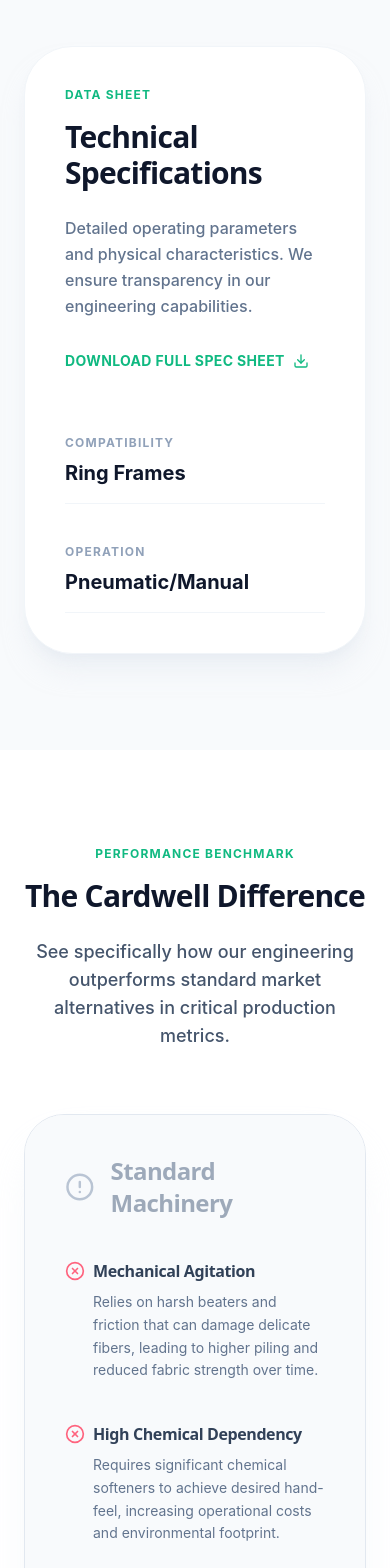
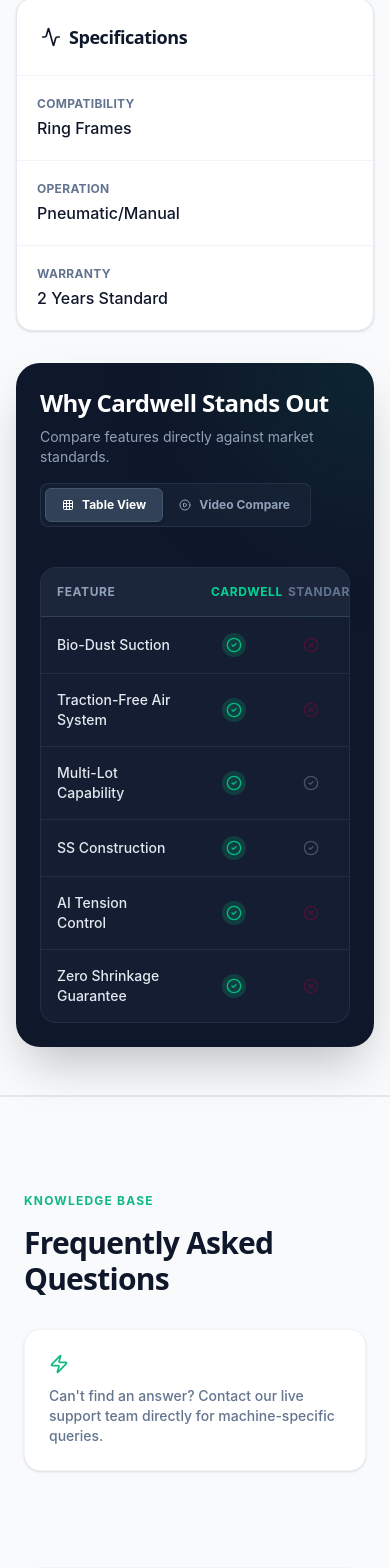
Before and after one commit to suryajagan2803-creator/carwell-website, a Next.js app: page /product/apron-doffing-device in a window 390 px wide. Shown: the part 1615-3183 px from the top of the page. Built offline with nearby package versions, Linux system fonts and the light colour scheme.

Commit message:
Latest update: Fixed Timeline scroll, added Product Catalog filters

```diff
--- a/src/app/product/[slug]/page.tsx
+++ b/src/app/product/[slug]/page.tsx
@@ -5,7 +5,7 @@
 import Link from 'next/link';
 import {
     CheckCircle2, XCircle, AlertCircle, ShieldCheck, Activity, Scan, Eye, Minimize, Hash,
-    ChevronRight, Download, ArrowRight, Zap, Layers, Settings, BarChart3, ChevronDown, Cpu
+    ChevronRight, Download, ArrowRight, Zap, Layers, Settings, BarChart3, ChevronDown, Cpu, Grid, PlayCircle
 } from 'lucide-react';
 import { products } from '@/data/products';
 import Header from '@/components/Header';
@@ -214,244 +214,108 @@
                 </div>
             </section>
 
-            {/* B. TECHNICAL SPECIFICATIONS */}
-            <section className="py-24 bg-slate-50 relative overflow-hidden">
-                <div className="container mx-auto px-6 md:px-8 relative z-10">
-                    <div className="bg-white rounded-[3rem] p-10 md:p-16 shadow-xl shadow-slate-200/50 border border-slate-100">
-                        <div className="flex flex-col lg:flex-row gap-16">
-                            <div className="lg:w-1/3">
-                                <span className="text-primary font-bold text-xs tracking-widest uppercase mb-4 block">Data Sheet</span>
-                                <h2 className="text-3xl md:text-4xl font-extrabold mb-6 text-slate-900 tracking-tight">Technical<br />Specifications</h2>
-                                <p className="text-slate-500 mb-8 leading-relaxed font-medium">
-                                    Detailed operating parameters and physical characteristics. We ensure transparency in our engineering capabilities.
-                                </p>
-                                <button className="text-primary hover:text-slate-900 transition-colors flex items-center gap-2 font-bold text-sm uppercase tracking-wide group">
-                                    Download Full Spec Sheet <Download className="w-4 h-4 group-hover:translate-y-1 transition-transform" />
-                                </button>
+            {/* B. & C. SPLIT SPECS & COMPARISON LAYOUT */}
+            <section className="py-12 bg-slate-50 border-b border-slate-200">
+                <div className="container mx-auto px-4 md:px-6">
+
+                    <div className="grid grid-cols-1 lg:grid-cols-12 gap-8 items-start">
+
+                        {/* LEFT: SPECIFICATIONS CARD (Light Theme) */}
+                        <div className="lg:col-span-4 bg-white rounded-2xl border border-slate-200 shadow-sm overflow-hidden h-full">
+                            <div className="p-6 border-b border-slate-100 flex items-center gap-2">
+                                <Activity className="w-5 h-5 text-slate-900" />
+                                <h3 className="font-bold text-slate-900 text-lg">Specifications</h3>
+                            </div>
+                            <div className="divide-y divide-slate-100">
+                                {product?.specs?.map((spec, i) => (
+                                    <div key={i} className="p-5 flex flex-col gap-1 hover:bg-slate-50 transition-colors">
+                                        <div className="text-xs font-bold text-slate-500 uppercase tracking-wide">{spec.label}</div>
+                                        <div className="font-medium text-slate-900">{spec.value}</div>
+                                    </div>
+                                ))}
+                                <div className="p-5 flex flex-col gap-1 hover:bg-slate-50 transition-colors">
+                                    <div className="text-xs font-bold text-slate-500 uppercase tracking-wide">Warranty</div>
+                                    <div className="font-medium text-slate-900">2 Years Standard</div>
+                                </div>
+                            </div>
+                        </div>
+
+                        {/* RIGHT: COMPARISON CARD (Dark Theme) */}
+                        <div className="lg:col-span-8 bg-[#0F172A] rounded-3xl p-6 md:p-8 md:min-h-[500px] flex flex-col relative overflow-hidden shadow-2xl">
+                            {/* Background Elements */}
+                            <div className="absolute top-0 right-0 w-64 h-64 bg-emerald-500/10 rounded-full blur-[80px] -translate-y-1/2 translate-x-1/2 pointer-events-none" />
+
+                            <div className="flex flex-col md:flex-row justify-between items-start md:items-center mb-10 gap-4 relative z-10">
+                                <div>
+                                    <h2 className="text-2xl md:text-3xl font-bold text-white mb-2">Why Cardwell Stands Out</h2>
+                                    <p className="text-slate-400 text-sm">Compare features directly against market standards.</p>
+                                </div>
+
+                                {/* Toggle Buttons */}
+                                <div className="flex bg-slate-800/50 p-1 rounded-lg border border-slate-700/50">
+                                    <button className="flex items-center gap-2 px-4 py-2 bg-slate-700 rounded-md text-white text-xs font-bold shadow-sm transition-all border border-slate-600">
+                                        <Grid className="w-3 h-3" /> Table View
+                                    </button>
+                                    <button className="flex items-center gap-2 px-4 py-2 text-slate-400 hover:text-white rounded-md text-xs font-bold transition-all hover:bg-slate-700/50">
+                                        <PlayCircle className="w-3 h-3" /> Video Compare
+                                    </button>
+                                </div>
                             </div>
 
-                            <div className="lg:w-2/3">
-                                <div className="grid grid-cols-1 md:grid-cols-2 gap-x-12 gap-y-10">
-                                    {product.specs.map((spec, i) => (
-                                        <div key={i} className="border-b border-slate-100 pb-4">
-                                            <div className="text-xs text-slate-400 uppercase tracking-widest mb-2 font-bold">{spec.label}</div>
-                                            <div className="text-xl font-bold text-slate-900">{spec.value}</div>
+                            {/* Comparison Table */}
+                            <div className="bg-slate-800/40 rounded-2xl border border-slate-700/50 overflow-hidden relative z-10">
+                                {/* Table Header */}
+                                <div className="grid grid-cols-12 bg-slate-800/80 border-b border-slate-700 text-xs font-bold text-slate-400 uppercase tracking-wider">
+                                    <div className="col-span-6 p-4 md:pl-8">Feature</div>
+                                    <div className="col-span-3 p-4 text-center text-emerald-400">Cardwell</div>
+                                    <div className="col-span-3 p-4 text-center text-slate-500">Standard</div>
+                                </div>
+
+                                {/* Table Body */}
+                                <div className="divide-y divide-slate-700/50">
+                                    {[
+                                        { name: "Bio-Dust Suction", cardwell: true, standard: false },
+                                        { name: "Traction-Free Air System", cardwell: true, standard: false },
+                                        { name: "Multi-Lot Capability", cardwell: true, standard: true },
+                                        { name: "SS Construction", cardwell: true, standard: true },
+                                        { name: "AI Tension Control", cardwell: true, standard: false },
+                                        { name: "Zero Shrinkage Guarantee", cardwell: true, standard: false }
+                                    ].map((row, i) => (
+                                        <div key={i} className="grid grid-cols-12 items-center hover:bg-white/5 transition-colors group">
+                                            <div className="col-span-6 p-4 md:pl-8 font-medium text-slate-200 text-sm">{row.name}</div>
+                                            <div className="col-span-3 p-4 flex justify-center">
+                                                {row.cardwell ? (
+                                                    <div className="w-6 h-6 rounded-full bg-emerald-500/20 flex items-center justify-center">
+                                                        <CheckCircle2 className="w-4 h-4 text-emerald-500" />
+                                                    </div>
+                                                ) : (
+                                                    <div className="w-6 h-6 rounded-full bg-slate-700/50 flex items-center justify-center">
+                                                        <XCircle className="w-4 h-4 text-slate-500" />
+                                                    </div>
+                                                )}
+                                            </div>
+                                            <div className="col-span-3 p-4 flex justify-center opacity-40 group-hover:opacity-100 transition-opacity">
+                                                {row.standard ? (
+                                                    <div className="w-6 h-6 rounded-full flex items-center justify-center">
+                                                        <CheckCircle2 className="w-4 h-4 text-slate-400" />
+                                                    </div>
+                                                ) : (
+                                                    <div className="w-6 h-6 rounded-full flex items-center justify-center">
+                                                        <XCircle className="w-4 h-4 text-rose-800" />
+                                                    </div>
+                                                )}
+                                            </div>
                                         </div>
                                     ))}
                                 </div>
                             </div>
+
                         </div>
                     </div>
                 </div>
             </section>
 
-            {/* C. MARKET COMPARISON - DETAILS & HIGHLIGHTS */}
-            <section className="py-24 bg-white">
-                <div className="container mx-auto px-6 md:px-8">
-                    <div className="text-center mb-16 max-w-4xl mx-auto">
-                        <span className="text-primary font-bold text-xs tracking-widest uppercase mb-4 block">Performance Benchmark</span>
-                        <h2 className="text-3xl md:text-5xl font-extrabold text-slate-900 mb-6 tracking-tight">The Cardwell Difference</h2>
-                        <p className="text-slate-600 text-lg font-medium">
-                            See specifically how our engineering outperforms standard market alternatives in critical production metrics.
-                        </p>
-                    </div>
 
-                    <div className="grid grid-cols-1 lg:grid-cols-2 gap-0 border border-slate-200 rounded-[2.5rem] overflow-hidden shadow-2xl shadow-slate-200/40">
-                        {/* Column 1: Standard Market Solutions */}
-                        <div className="bg-slate-50 p-10 md:p-14 border-b lg:border-b-0 lg:border-r border-slate-200">
-                            <div className="flex items-center gap-4 mb-10 opacity-60">
-                                <AlertCircle className="w-8 h-8 text-slate-400" />
-                                <h3 className="text-2xl font-bold text-slate-500">Standard Machinery</h3>
-                            </div>
-
-                            <div className="space-y-10">
-                                <div className="group">
-                                    <h4 className="font-bold text-slate-700 mb-2 flex items-center gap-2">
-                                        <XCircle className="w-5 h-5 text-rose-400" /> Mechanical Agitation
-                                    </h4>
-                                    <p className="text-slate-500 text-sm leading-relaxed pl-7">
-                                        Relies on harsh beaters and friction that can damage delicate fibers, leading to higher piling and reduced fabric strength over time.
-                                    </p>
-                                </div>
-
-                                <div className="group">
-                                    <h4 className="font-bold text-slate-700 mb-2 flex items-center gap-2">
-                                        <XCircle className="w-5 h-5 text-rose-400" /> High Chemical Dependency
-                                    </h4>
-                                    <p className="text-slate-500 text-sm leading-relaxed pl-7">
-                                        Requires significant chemical softeners to achieve desired hand-feel, increasing operational costs and environmental footprint.
-                                    </p>
-                                </div>
-
-                                <div className="group">
-                                    <h4 className="font-bold text-slate-700 mb-2 flex items-center gap-2">
-                                        <XCircle className="w-5 h-5 text-rose-400" /> Static Airflow
-                                    </h4>
-                                    <p className="text-slate-500 text-sm leading-relaxed pl-7">
-                                        Fixed air channels create uneven drying zones, resulting in inconsistent shrinkage control and patchy dye absorption.
-                                    </p>
-                                </div>
-                                <div className="group">
-                                    <h4 className="font-bold text-slate-700 mb-2 flex items-center gap-2">
-                                        <XCircle className="w-5 h-5 text-rose-400" /> Manual Calibration
-                                    </h4>
-                                    <p className="text-slate-500 text-sm leading-relaxed pl-7">
-                                        Operators must manually adjust tension settings, leading to human error and batch-to-batch variations.
-                                    </p>
-                                </div>
-                            </div>
-                        </div>
-
-                        {/* Column 2: Cardwell Advantage */}
-                        <div className="bg-white p-10 md:p-14 relative overflow-hidden">
-                            <div className="absolute top-0 right-0 w-64 h-64 bg-emerald-50 rounded-full blur-[100px] pointer-events-none -translate-y-1/2 translate-x-1/2" />
-
-                            <div className="flex items-center gap-4 mb-10 relative z-10">
-                                <CheckCircle2 className="w-8 h-8 text-emerald-500" />
-                                <h3 className="text-2xl font-bold text-slate-900">Cardwell Series 2026</h3>
-                            </div>
-
-                            <div className="space-y-10 relative z-10">
-                                <div className="group">
-                                    <h4 className="font-bold text-slate-900 mb-2 flex items-center gap-2 text-lg">
-                                        <span className="w-5 h-5 rounded-full bg-emerald-100 flex items-center justify-center text-emerald-600"><CheckCircle2 className="w-3 h-3" /></span>
-                                        Aero-Dynamic Tumbling
-                                    </h4>
-                                    <p className="text-slate-600 text-sm leading-relaxed pl-7 font-medium">
-                                        Uses high-velocity air currents to gently tumble fabric against a cushion of air. This preserves fiber integrity while achieving maximum loft and softness.
-                                    </p>
-                                </div>
-
-                                <div className="group">
-                                    <h4 className="font-bold text-slate-900 mb-2 flex items-center gap-2 text-lg">
-                                        <span className="w-5 h-5 rounded-full bg-emerald-100 flex items-center justify-center text-emerald-600"><CheckCircle2 className="w-3 h-3" /></span>
-                                        Chemical-Free Softening
-                                    </h4>
-                                    <p className="text-slate-600 text-sm leading-relaxed pl-7 font-medium">
-                                        Achieves 40% better softness purely through mechanical airflow action, drastically reducing the need for chemical agents and water usage.
-                                    </p>
-                                </div>
-
-                                <div className="group">
-                                    <h4 className="font-bold text-slate-900 mb-2 flex items-center gap-2 text-lg">
-                                        <span className="w-5 h-5 rounded-full bg-emerald-100 flex items-center justify-center text-emerald-600"><CheckCircle2 className="w-3 h-3" /></span>
-                                        Multi-Vector Airflow
-                                    </h4>
-                                    <p className="text-slate-600 text-sm leading-relaxed pl-7 font-medium">
-                                        Proprietary oscillating nozzles ensure 100% uniform exposure, guaranteeing consistent shrinkage control (&lt; 1%) across the entire width.
-                                    </p>
-                                </div>
-
-                                <div className="group">
-                                    <h4 className="font-bold text-slate-900 mb-2 flex items-center gap-2 text-lg">
-                                        <span className="w-5 h-5 rounded-full bg-emerald-100 flex items-center justify-center text-emerald-600"><CheckCircle2 className="w-3 h-3" /></span>
-                                        AI-Driven Auto-Tension
-                                    </h4>
-                                    <p className="text-slate-600 text-sm leading-relaxed pl-7 font-medium">
-                                        Integrated load cells feed data to the PLC, which auto-corrects tension 50 times per second for perfect, stress-free fabric handling.
-                                    </p>
-                                </div>
-                            </div>
-                        </div>
-                    </div>
-                </div>
-            </section>
-
-            {/* F. HEAD-TO-HEAD BATTLE (Compact Marketing Version) */}
-            <section className="py-20 bg-[#0B1121] text-white relative overflow-hidden">
-                <div className="container mx-auto px-6 max-w-5xl relative z-10">
-                    <div className="text-center mb-10">
-                        <span className="text-emerald-400 font-bold text-xs tracking-widest uppercase mb-2 block">The Clear Choice</span>
-                        <h2 className="text-3xl font-extrabold tracking-tight text-white">Why leaders switch to Cardwell</h2>
-                    </div>
-
-                    <div className="grid grid-cols-1 md:grid-cols-2 gap-4 md:gap-0 bg-slate-800/50 rounded-3xl border border-slate-700 overflow-hidden shadow-2xl">
-                        {/* LEFT: THE OLD WAY */}
-                        <div className="p-8 md:p-12 border-b md:border-b-0 md:border-r border-slate-700 relative">
-                            <div className="absolute inset-0 bg-rose-500/5 pointer-events-none" />
-                            <h3 className="text-slate-400 font-bold uppercase tracking-widest text-xs mb-6 flex items-center gap-2">
-                                <XCircle className="w-4 h-4" /> Standard Machinery
-                            </h3>
-                            <div className="space-y-6">
-                                <div className="flex gap-4 opacity-60 grayscale transition-all hover:grayscale-0 hover:opacity-100">
-                                    <AlertCircle className="w-6 h-6 text-rose-500 shrink-0 mt-1" />
-                                    <div>
-                                        <div className="font-bold text-slate-300">Unpredictable Shrinkage</div>
-                                        <div className="text-xs text-slate-500 mt-1">Varies 3-5% per batch</div>
-                                    </div>
-                                </div>
-                                <div className="flex gap-4 opacity-60 grayscale transition-all hover:grayscale-0 hover:opacity-100">
-                                    <Zap className="w-6 h-6 text-rose-500 shrink-0 mt-1" />
-                                    <div>
-                                        <div className="font-bold text-slate-300">High Energy Costs</div>
-                                        <div className="text-xs text-slate-500 mt-1">Outdated heating systems</div>
-                                    </div>
-                                </div>
-                                <div className="flex gap-4 opacity-60 grayscale transition-all hover:grayscale-0 hover:opacity-100">
-                                    <Settings className="w-6 h-6 text-rose-500 shrink-0 mt-1" />
-                                    <div>
-                                        <div className="font-bold text-slate-300">Manual Tuning</div>
-                                        <div className="text-xs text-slate-500 mt-1">Operator errors common</div>
-                                    </div>
-                                </div>
-                            </div>
-                        </div>
-
-                        {/* RIGHT: THE NEW WAY */}
-                        <div className="p-8 md:p-12 bg-emerald-900/10 relative">
-                            <div className="absolute top-0 right-0 w-32 h-32 bg-emerald-500/20 blur-[50px] -translate-y-1/2 translate-x-1/2 rounded-full pointer-events-none" />
-                            <h3 className="text-emerald-400 font-bold uppercase tracking-widest text-xs mb-6 flex items-center gap-2">
-                                <CheckCircle2 className="w-4 h-4" /> Cardwell Advantage
-                            </h3>
-                            <div className="space-y-6">
-                                <div className="flex gap-4">
-                                    <div className="w-6 h-6 rounded-full bg-emerald-500/20 flex items-center justify-center text-emerald-500 shrink-0 mt-1">
-                                        <Scan className="w-3.5 h-3.5" />
-                                    </div>
-                                    <div>
-                                        <div className="font-bold text-white">Guaranteed &lt; 1% Shrinkage</div>
-                                        <div className="text-xs text-emerald-200/60 mt-1">Consistent every time</div>
-                                    </div>
-                                </div>
-                                <div className="flex gap-4">
-                                    <div className="w-6 h-6 rounded-full bg-emerald-500/20 flex items-center justify-center text-emerald-500 shrink-0 mt-1">
-                                        <Activity className="w-3.5 h-3.5" />
-                                    </div>
-                                    <div>
-                                        <div className="font-bold text-white">40% Energy Savings</div>
-                                        <div className="text-xs text-emerald-200/60 mt-1">Smart heat recovery</div>
-                                    </div>
-                                </div>
-                                <div className="flex gap-4">
-                                    <div className="w-6 h-6 rounded-full bg-emerald-500/20 flex items-center justify-center text-emerald-500 shrink-0 mt-1">
-                                        <Cpu className="w-3.5 h-3.5" />
-                                    </div>
-                                    <div>
-                                        <div className="font-bold text-white">AI Auto-Pilot</div>
-                                        <div className="text-xs text-emerald-200/60 mt-1">Zero operator dependency</div>
-                                    </div>
-                                </div>
-                            </div>
-                        </div>
-                    </div>
-
-                    {/* ROI Banner */}
-                    <div className="mt-8 bg-gradient-to-r from-emerald-600 to-teal-600 rounded-2xl p-6 flex flex-col md:flex-row items-center justify-between shadow-lg shadow-emerald-500/20">
-                        <div className="flex items-center gap-4 mb-4 md:mb-0">
-                            <div className="p-3 bg-white/20 rounded-xl backdrop-blur-sm text-white">
-                                <BarChart3 className="w-6 h-6" />
-                            </div>
-                            <div>
-                                <div className="text-xs font-bold text-emerald-100 uppercase tracking-wider">Business Impact</div>
-                                <div className="text-white font-black text-lg">Typical ROI in just 14 Months</div>
-                            </div>
-                        </div>
-                        <button className="px-6 py-2 bg-white text-emerald-700 font-bold rounded-full text-sm hover:bg-emerald-50 transition-colors shadow-sm">
-                            Calculate Your Savings
-                        </button>
-                    </div>
-                </div>
-            </section>
 
             {/* D. FAQ & SUPPORT */}
             <section className="py-24 bg-slate-50 border-t border-slate-200">
```
